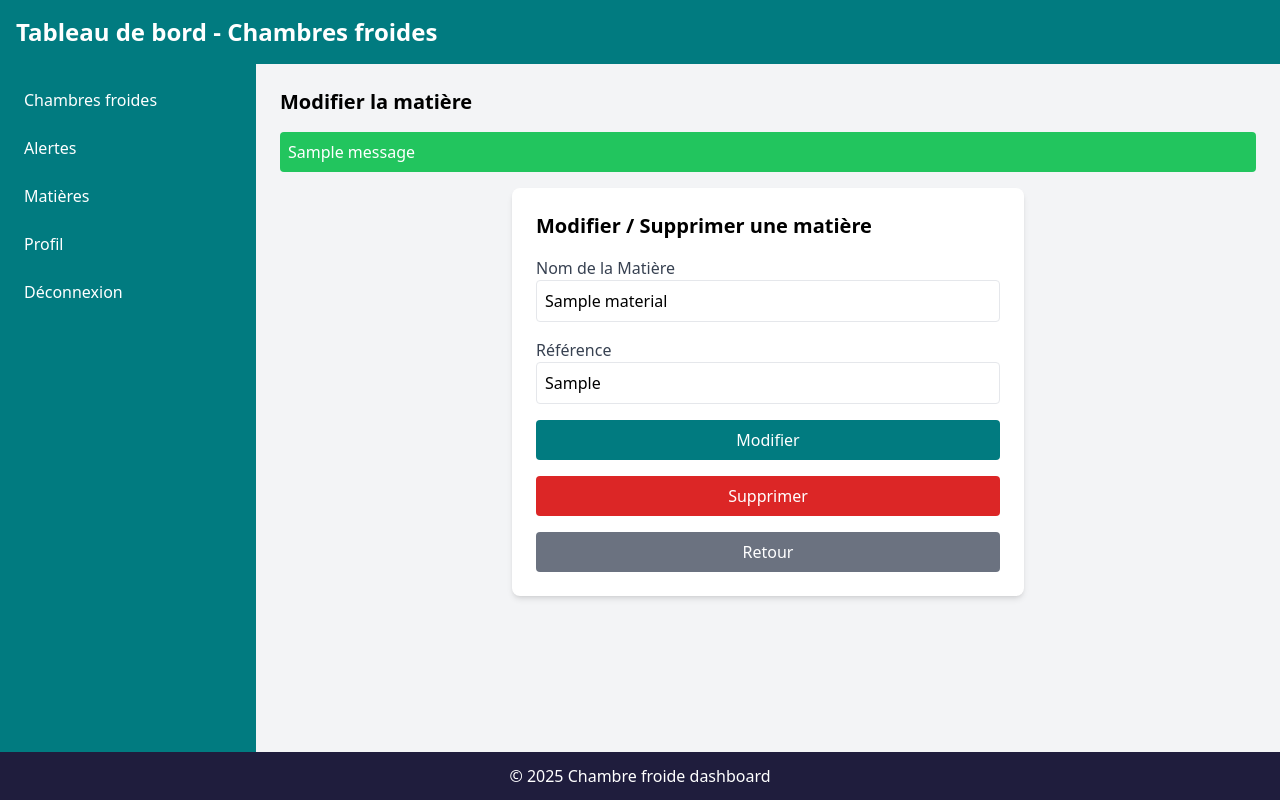
After one commit to MaloM03/ColdRoomsDashboard, a Flask app: page /materials_edit/1 in a window 1280 px wide. The commit adds this page. Run offline with Flask 3, Linux system fonts and the light colour scheme; tables that the repository leaves empty or names only in its code hold one stand-in row (values such as "Sample post"); one stand-in notice (Sample message) is shown; some libraries are stand-ins or nearby versions.

Commit message:
edit mat ok

```diff
--- a/app/routes/materials.py
+++ b/app/routes/materials.py
@@ -41,3 +41,35 @@ def materials_create():
             return redirect(url_for("materials.materials"))
 
     return render_template("materials_create.html")
+
+@materials_bp.route("/materials_edit/<int:id>", methods=["GET", "POST"])
+def materials_edit(id):
+    material = Material.get_or_none(Material.id_materials == id)
+    if not material:
+        flash("Matériau introuvable.", "danger")
+        return redirect(url_for("materials.materials"))
+
+    if request.method == "POST":
+        if "edit" in request.form:
+            name = request.form.get("name", "").strip()
+            reference = request.form.get("reference", "").strip()
+
+            # Vérifie si la référence existe déjà (hors celle en cours d'édition)
+            existing_material = Material.get_or_none((Material.reference == reference) & (Material.id_materials != id))
+            if existing_material:
+                flash("Cette référence existe déjà !", "danger")
+            elif len(name) > 25:
+                flash("Le nom ne peut pas dépasser 25 caractères.", "danger")
+            elif len(reference) > 25:
+                flash("La référence ne peut pas dépasser 25 caractères.", "danger")
+            else:
+                material.name = name
+                material.reference = reference
+                material.save()
+                return redirect(url_for("materials.materials", id=id))
+
+        if "delete" in request.form:
+            material.delete_instance()
+            return redirect(url_for("materials.materials"))
+
+    return render_template("materials_edit.html", material=material)
--- /dev/null
+++ b/app/templates/materials_edit.html
@@ -0,0 +1,59 @@
+{% extends "base.html" %}
+
+{% block title %}Tableau de bord - Ajout Matière {% endblock %}
+
+{% block content %}
+    <h2 class="text-xl font-bold mb-4">Modifier la matière</h2>
+
+    {% with messages = get_flashed_messages(with_categories=True) %}
+        {% if messages %}
+            {% for category, message in messages %}
+                <div class="p-2 mb-4 rounded text-white
+                    {% if category == 'success' %} bg-green-500 {% elif category == 'danger' %} bg-red-500 {% endif %}">
+                    {{ message }}
+                </div>
+            {% endfor %}
+        {% endif %}
+    {% endwith %}
+
+    <form method="POST" action="{{ url_for('materials.materials_edit', id=material.id_materials) }}" class="max-w-lg mx-auto bg-white p-6 shadow-md rounded-lg">
+        <h2 class="text-xl font-semibold mb-4">Modifier / Supprimer une matière</h2>
+
+        <div class="mb-4">
+            <label for="name" class="block text-gray-700 font-medium">Nom de la Matière</label>
+            <input
+                type="text"
+                id="name"
+                name="name"
+                required
+                class="border p-2 w-full rounded focus:ring focus:ring-blue-300"
+                value="{{ material.name }}"
+                placeholder="{{ material.name }}"
+            >
+        </div>
+
+        <div class="mb-4">
+            <label for="reference" class="block text-gray-700 font-medium">Référence</label>
+            <input
+                type="text"
+                id="reference"
+                name="reference"
+                required
+                class="border p-2 w-full rounded focus:ring focus:ring-blue-300"
+                value="{{ material.reference }}"
+                placeholder="Entrez la référence..."
+            >
+        </div>
+
+        <div class="w-full flex flex-col space-y-4">
+            <button type="submit" name="edit" class="bg-[#017b80] text-white px-4 py-2 rounded hover:bg-[#015a5e] w-full">
+                Modifier
+            </button>
+            <button type="submit" name="delete" class="bg-red-600 text-white px-4 py-2 rounded hover:bg-red-700 w-full">
+                Supprimer
+            </button>
+            <a href="{{ url_for('materials.materials') }}" class="bg-gray-500 text-white px-4 py-2 rounded hover:bg-gray-600 w-full text-center">
+                Retour
+            </a>
+        </div>
+{% endblock %}
```
Also changed, not shown: app/templates/materials.html (+7 -0 lines), app/templates/materials_create.html (+8 -3 lines).
